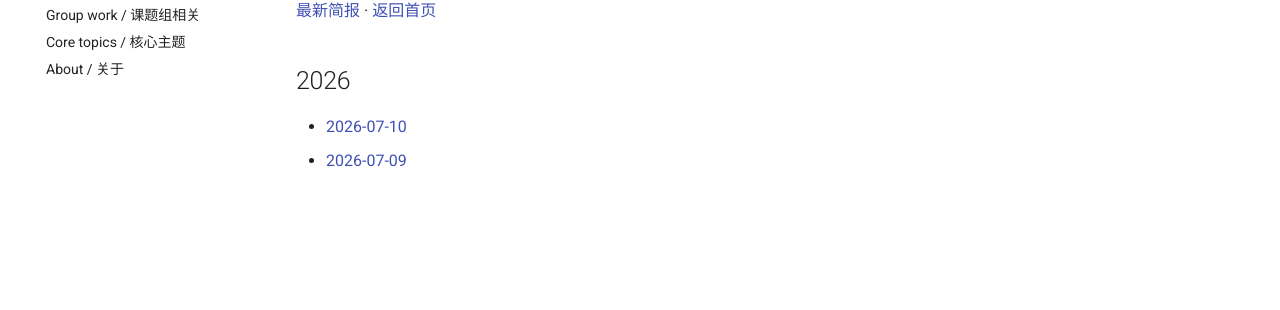
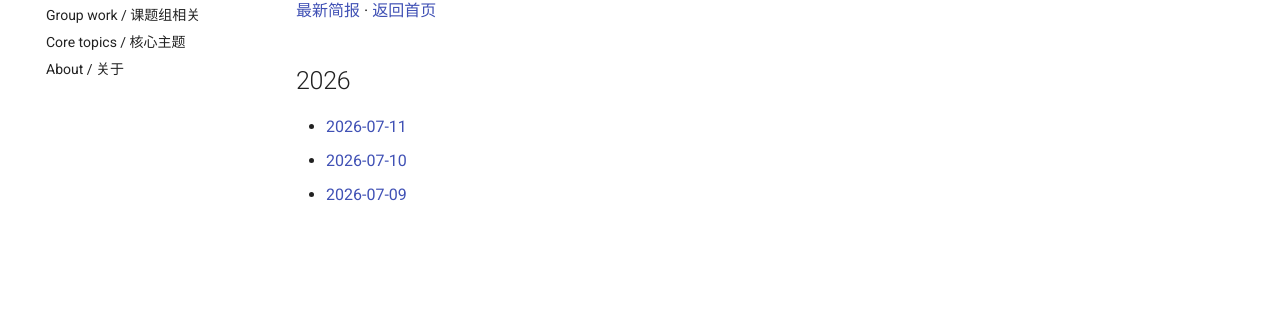
Before and after one commit to MathScribe/integrable-systems-guide, an MkDocs documentation site: the page built from docs/radar/index.md, in a window 1280 px wide. Shown: the part 249-559 px from the top of the page. Built offline with MkDocs 1.6.1 and Material for MkDocs 9.7.7, drawn with Linux system fonts in a browser that asks for light colours; comment, search, counter and statistics services are not loaded.

Commit message:
Index July 11 archive

```diff
--- a/docs/radar/index.md
+++ b/docs/radar/index.md
@@ -6,5 +6,6 @@
 
 ## 2026
 
+- [2026-07-11](2026-W28.md#2026-07-11)
 - [2026-07-10](2026-W28.md#2026-07-10)
 - [2026-07-09](2026-W28.md#2026-07-09)
```
